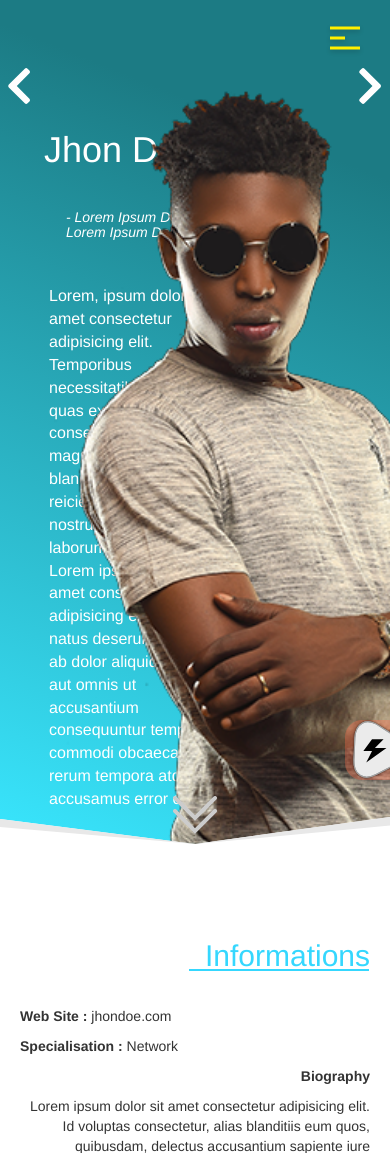
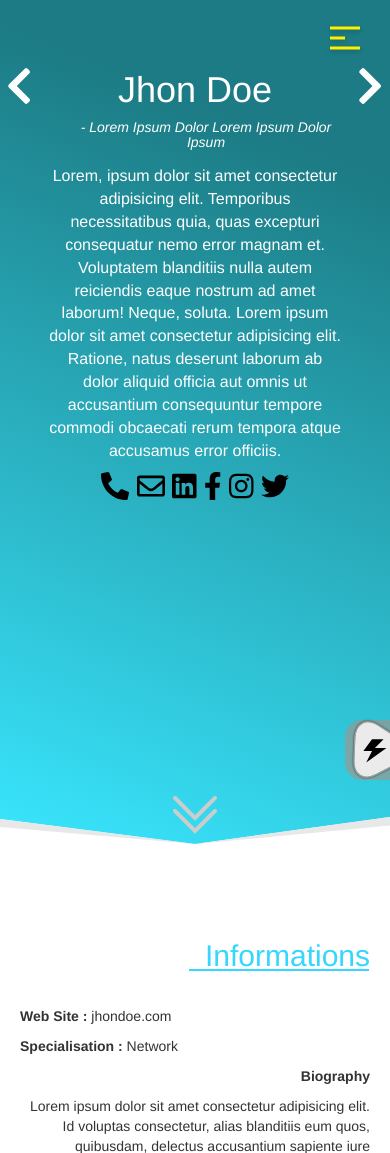
Before and after one commit to VioStanJ/binarymind2, a PHP site: page /promo.html in a window 390 px wide; the page is wider, and only the part inside the window is pictured. Shown: the top 1153 px of that part. Run offline with PHP 8.4, Linux system fonts and the light colour scheme; some libraries are stand-ins or nearby versions.

Commit message:
responsive for promo

```diff
--- a/css/IMSAtomic2.css
+++ b/css/IMSAtomic2.css
@@ -67,6 +67,9 @@ i{
 }
 .center{
 	text-align:center;
+}
+.nowrap{
+  white-space: nowrap;
 }
 textarea,
 input.text,
--- a/css/media.css
+++ b/css/media.css
@@ -2,6 +2,7 @@
     .list{display: none;}
     .news{width: 90%!important;}
     .cntt{margin-top: -140px;}
+    #student>img{height: 75%;}
 }
 
 @media screen and (max-width: 768px){
@@ -42,6 +43,11 @@
         margin-top: -20px;
         margin-left: 16px;
     }
+    #student>img{display: none;}
+    #student{flex-basis: 0%;}
+    .biog{flex-basis: 80%;}
+    .biog>div>h1,.biog>div>h4,.biog>p{text-align: center;}
+    .pina{margin-top: -60px;top: -30px;left: 140px;}
 }
 
 @media (max-width: 576px) {
@@ -79,4 +85,5 @@
         margin-top: -20px;
         margin-left: 20px;
     }
+    footer>div:nth-child(1){flex-direction: row;}
 }
--- a/css/style.css
+++ b/css/style.css
@@ -414,6 +414,7 @@ background: linear-gradient(0deg, rgba(5,31,32,1) 8%, rgba(34,193,195,1) 100%);
     position: relative;
     top: 5px;
     left: -30px;
+    white-space: nowrap;
 }
 .pina:hover{
     text-decoration: none;
@@ -433,6 +434,7 @@ background: linear-gradient(0deg, rgba(5,31,32,1) 8%, rgba(34,193,195,1) 100%);
     position: relative;
     top: 40px;
     right: -12px;
+    white-space: nowrap;
 }
 .jusa:hover{
     text-decoration: none;
@@ -521,3 +523,15 @@ background: linear-gradient(0deg, rgba(5,31,32,1) 8%, rgba(34,193,195,1) 100%);
     text-shadow: 4px 2px 1px lightgray;
 }
 /* END Informations */
+
+/* Promo Header */
+#student>img{
+    position: absolute;
+    bottom: 0;
+    height: 90%;
+}
+.biog{
+    z-index: 100;
+    justify-content: space-around;
+}
+/* END Promo Header */
--- a/promo.html
+++ b/promo.html
@@ -69,19 +69,21 @@
                <a href="" > <i class="fas fa-chevron-left fa-3x turn"></i></a>
             </div>
 
-            <div class="fh bs50 fxc ">
-                <div class="db_sp"></div>
-                <h1 class="white">Jhon Doe</h1>
-                <div class="sp"></div>
-                <h4 class="white"><i style="font-size: 14px; margin-left: 22px;"> - Lorem Ipsum Dolor Lorem Ipsum Dolor Ipsum</i></h4>
-                <div class="sp"></div>
+            <div class="fh bs50 fxc biog">
+                <div>
+
+                    <h1 class="white">Jhon Doe</h1>
+                    <!-- <div class="sp"></div> -->
+                    <h4 class="white"><i style="font-size: 14px; margin-left: 22px;"> - Lorem Ipsum Dolor Lorem Ipsum Dolor Ipsum</i></h4>
+
+                </div>
                 <p class="white" style="font-size: 16px; padding:10px;">Lorem, ipsum dolor sit amet consectetur adipisicing elit.
                      Temporibus necessitatibus quia, quas excepturi consequatur nemo error magnam et. Voluptatem blanditiis
                      nulla autem reiciendis eaque nostrum ad amet laborum! Neque, soluta.
                     Lorem ipsum dolor sit amet consectetur adipisicing elit. Ratione, natus deserunt laborum ab
                     dolor aliquid officia aut omnis ut accusantium consequuntur tempore commodi obcaecati rerum
                     tempora atque accusamus error officiis.</p>
-                <div class="db_sp"></div>
+                <!-- -->
                 <div class="fxr fw center_all">
                     <div class="fx btw bs60 alit_center">
                         <a href=""><i class="fas fa-phone fa-rotate-90 fa-2x blk"></i></a>
@@ -92,10 +94,11 @@
                         <a href=""><i class="fab fa-twitter fa-2x blk"></i></a>
                     </div>
                 </div>
+                <div class="db_sp"></div>
             </div>
 
-            <div class="fh bs30 fx center_all">
-                <img src="img/john.png" alt="" style="position: absolute; bottom: 0; height: 90%;">
+            <div class="fh bs30 fx center_all" id="student">
+                <img src="img/john.png" alt="">
             </div>
 
             <div class="fh bs10 fx center_all">
```
